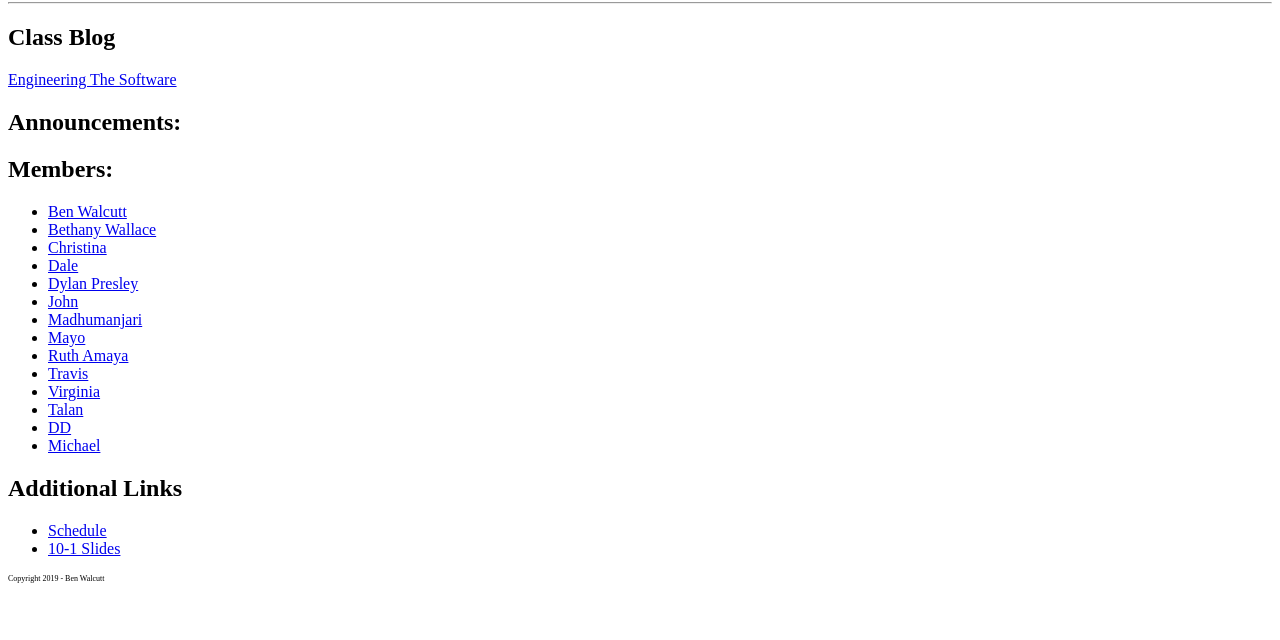
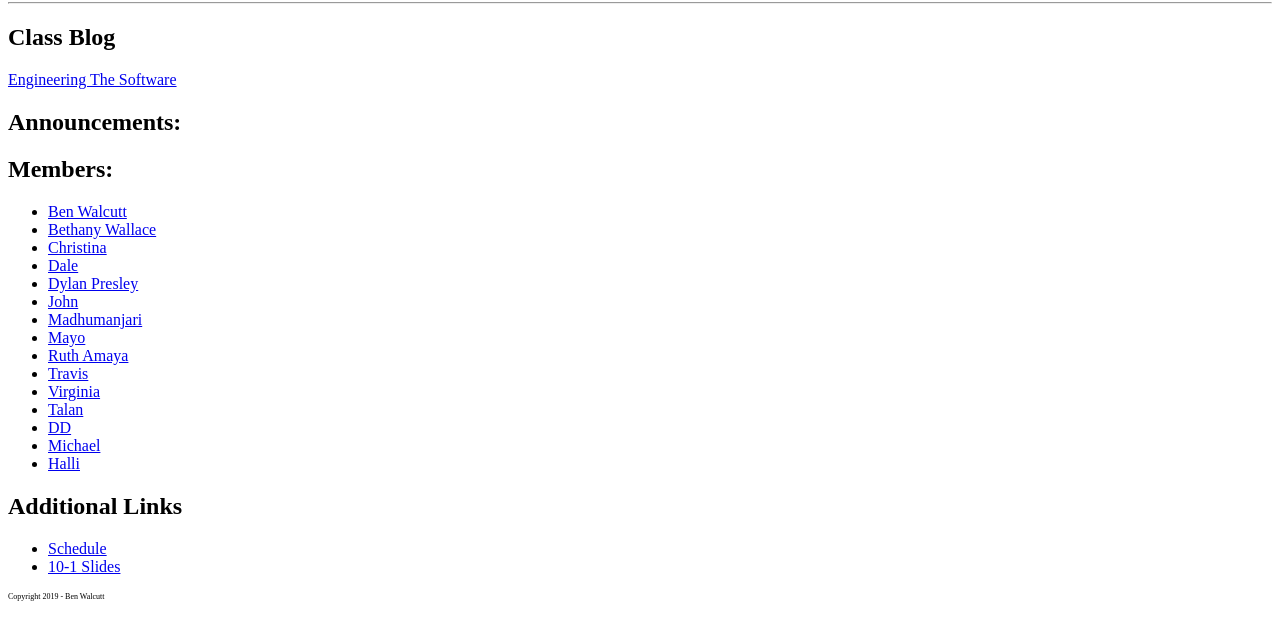
Before and after one commit to FE-Fall-2019/classpage, a plain HTML site: page index.html in a window 1280 px wide. Shown: the part 64-704 px from the top of the page. Drawn offline with Linux system fonts and the light colour scheme.

Commit message:
adding halli's page

```diff
--- a/index.html
+++ b/index.html
@@ -95,6 +95,9 @@
             <li>
                 <a href="michael.html">Michael</a>
             </li>
+            <li>
+                <a href="halli.html">Halli</a>
+            </li>
         </ul>
     </div>
 
```
